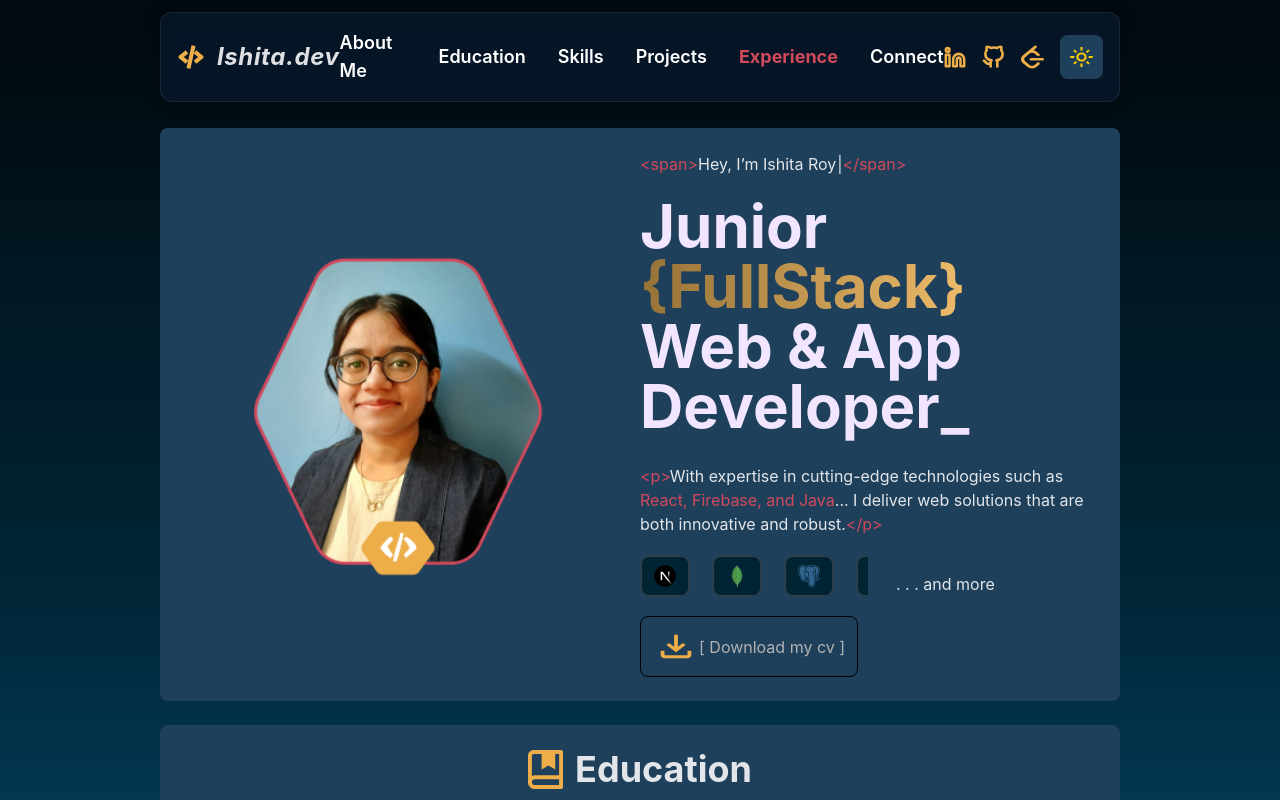
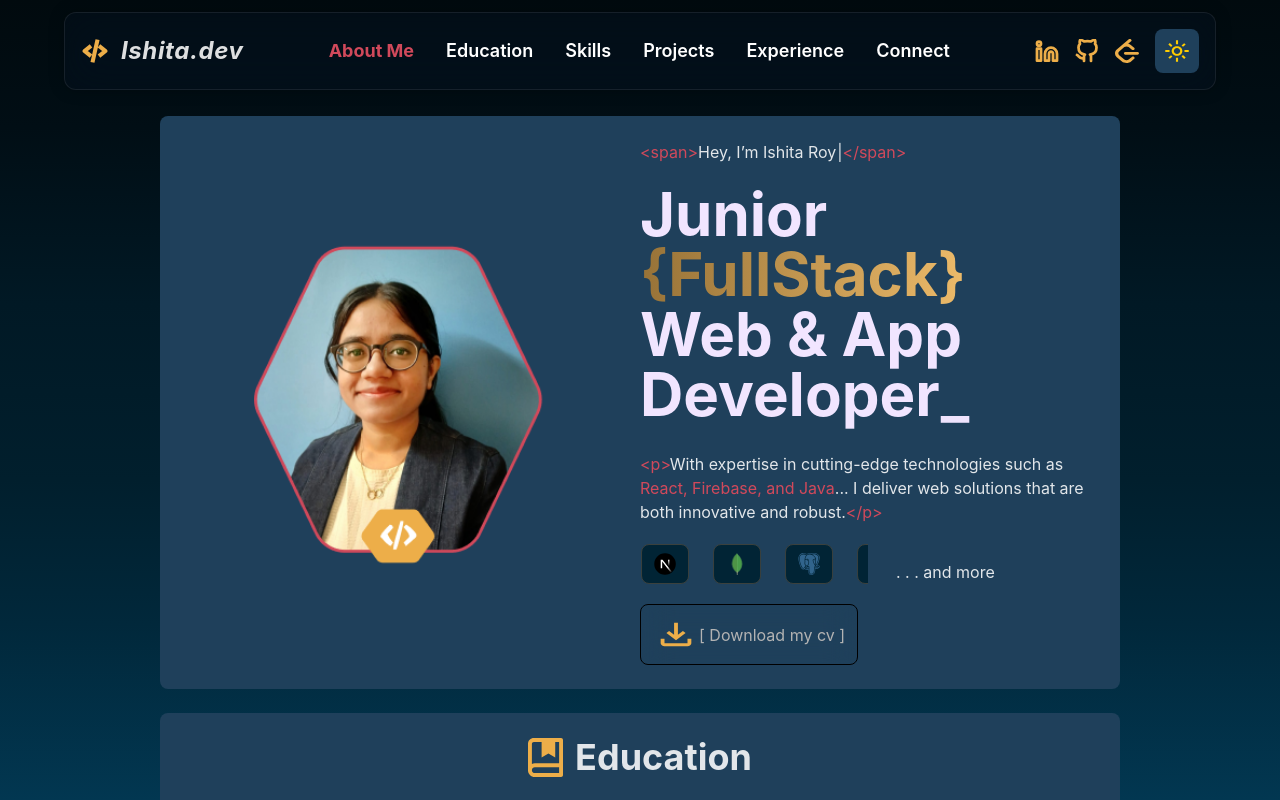
Before and after one commit to ISHITA-ROY016/my-portfolio, a React (Vite) app: page / in a window 1280 px wide. Shown: the top 800 px of the page. Built offline with nearby package versions, Linux system fonts and the light colour scheme.

Commit message:
improved header ux

```diff
--- a/src/components/Header.jsx
+++ b/src/components/Header.jsx
@@ -138,25 +138,23 @@ const Header = () => {
       style={{
         backdropFilter: "blur(20px) saturate(1.5)",
         WebkitBackdropFilter: "blur(20px) saturate(1.5)",
-        background: scrolled
-          ? "rgba(10, 25, 47, 0.6)"
-          : "rgba(15, 35, 60, 0.45)",
+        background: "rgba(6, 18, 33, 0.45)",
         boxShadow: scrolled
-          ? "0 0 20px rgba(0, 255, 255, 0.15), 0 4px 30px rgba(0, 0, 0, 0.4)"
+          ? "0 8px 25px rgba(7, 45, 84, 0.25)"
           : "0 0 15px rgba(0, 0, 0, 0.25)",
         border: scrolled
-          ? "1px solid rgba(0, 255, 255, 0.25)"
+          ? "1px solid rgba(135, 206, 250, 0.45)"
           : "1px solid rgba(255, 255, 255, 0.08)",
         willChange: "transform",
       }}
-      className={`fixed top-3 inset-x-0 mx-auto w-[90%] sm:w-3/4 max-w-[95%]
+      className={`fixed top-3 inset-x-0 mx-auto w-[90%] max-w-[95%]
         p-2.5 sm:p-4 rounded-xl flex justify-between items-center z-50 transition-colors duration-300`}
     >
       {/* 👈 Left Side: Menu + Logo */}
       <div className="flex items-center gap-3">
         {/* ☰ Menu Icon (Mobile only) */}
         <button
-          className="bg-darkSecondary p-2.5 rounded-lg md:hidden hover:scale-105 transition-transform"
+          className="bg-darkSecondary p-2.5 rounded-lg lg:hidden hover:scale-105 transition-transform"
           onClick={() => setMenuOpen(!menuOpen)}
         >
           <HiOutlineMenuAlt3 className="w-5 h-5 text-iconColor" />
@@ -176,7 +174,7 @@ const Header = () => {
       </div>
 
       {/* 🌐 Nav Links (Desktop) */}
-      <div className="hidden md:flex justify-between items-center gap-8 font-semibold text-lg relative">
+      <div className="hidden lg:flex justify-between items-center gap-4 sm:gap-6 xl:gap-8 font-semibold text-lg relative">
         {["About Me", "Education", "Skills", "Projects", "Experience", "Connect"].map((section) => (
           <div key={section} className="relative">
             {section === "Projects" ? (
```
